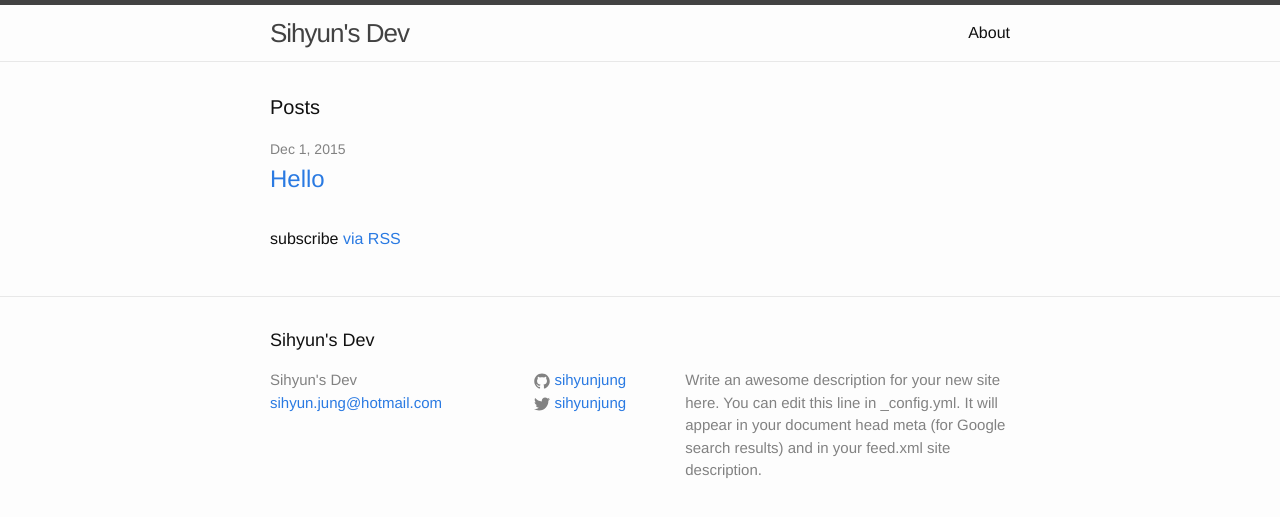
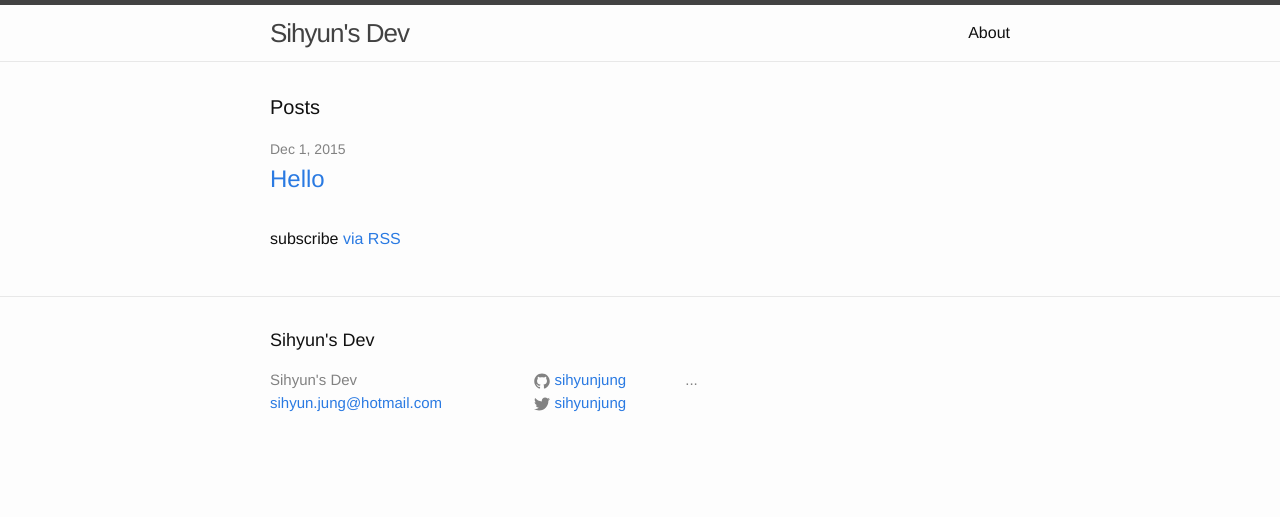
Before and after one commit to sihyunjung/sihyunjung.github.io, a Jekyll site: the page built from index.html, in a window 1280 px wide. Shown: the top 517 px of the page. Built offline with Jekyll 4.4.1, drawn with Linux system fonts in a browser that asks for light colours.

Commit message:
내용 수정 정리..;;

```diff
--- a/_config.yml
+++ b/_config.yml
@@ -9,9 +9,7 @@
 title: Sihyun's Dev
 email: sihyun.jung@hotmail.com
 description: > # this means to ignore newlines until "baseurl:"
-  Write an awesome description for your new site here. You can edit this
-  line in _config.yml. It will appear in your document head meta (for
-  Google search results) and in your feed.xml site description.
+  ...
 baseurl: "" # the subpath of your site, e.g. /blog
 url: "http://sihyunjung.github.io" # the base hostname & protocol for your site
 twitter_username: sihyunjung
```
